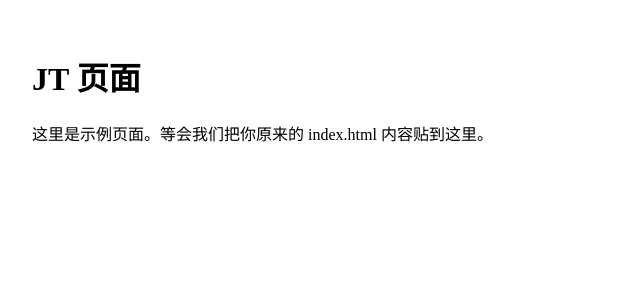
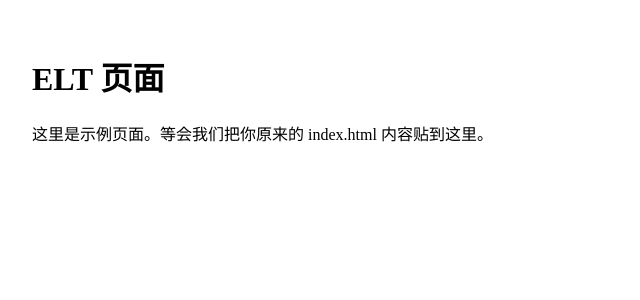
Before and after one commit to zhouxianping1/ELT, a Next.js app: page / in a window 1280 px wide. Shown: the top 300 px of the page, without its empty margins (0-640 px from the left). Built offline with nearby package versions, Linux system fonts and the light colour scheme.

Commit message:
Update and rename page.tsx to page.jsx

```diff
--- a/app/page.tsx
+++ b/app/page.jsx
@@ -1,7 +1,9 @@
+// app/page.jsx
+
 export default function Page() {
   return (
     <main style={{ padding: 24 }}>
-      <h1>JT 页面</h1>
+      <h1>ELT 页面</h1>
       <p>这里是示例页面。等会我们把你原来的 index.html 内容贴到这里。</p>
     </main>
   );
```
